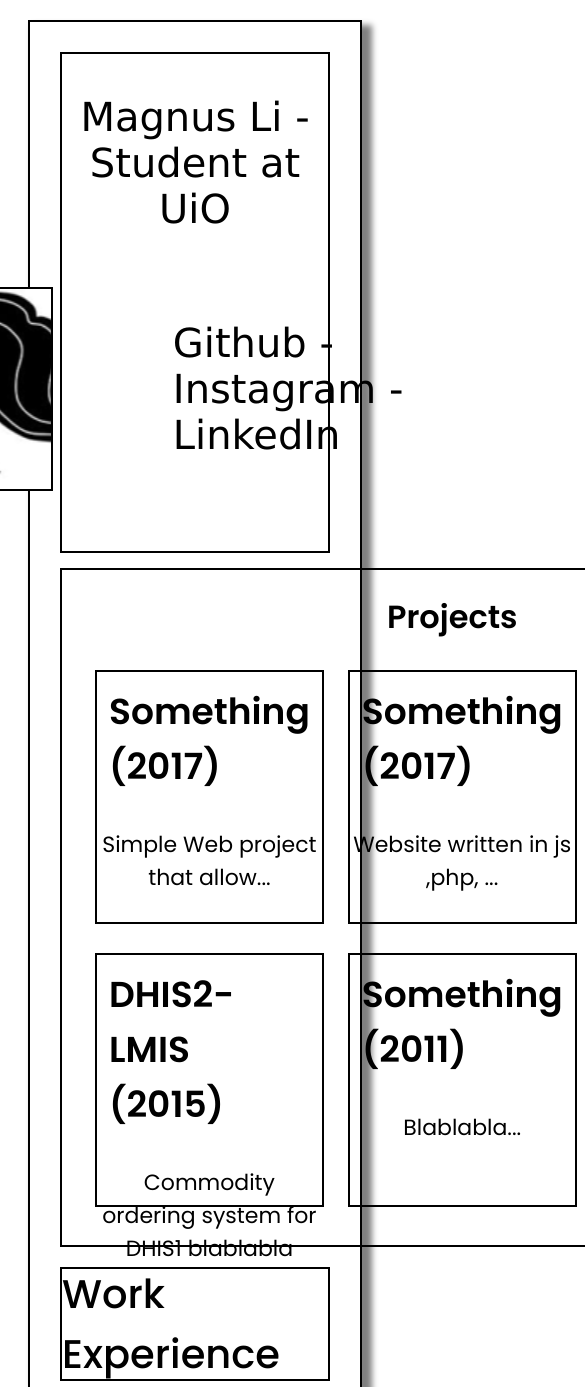
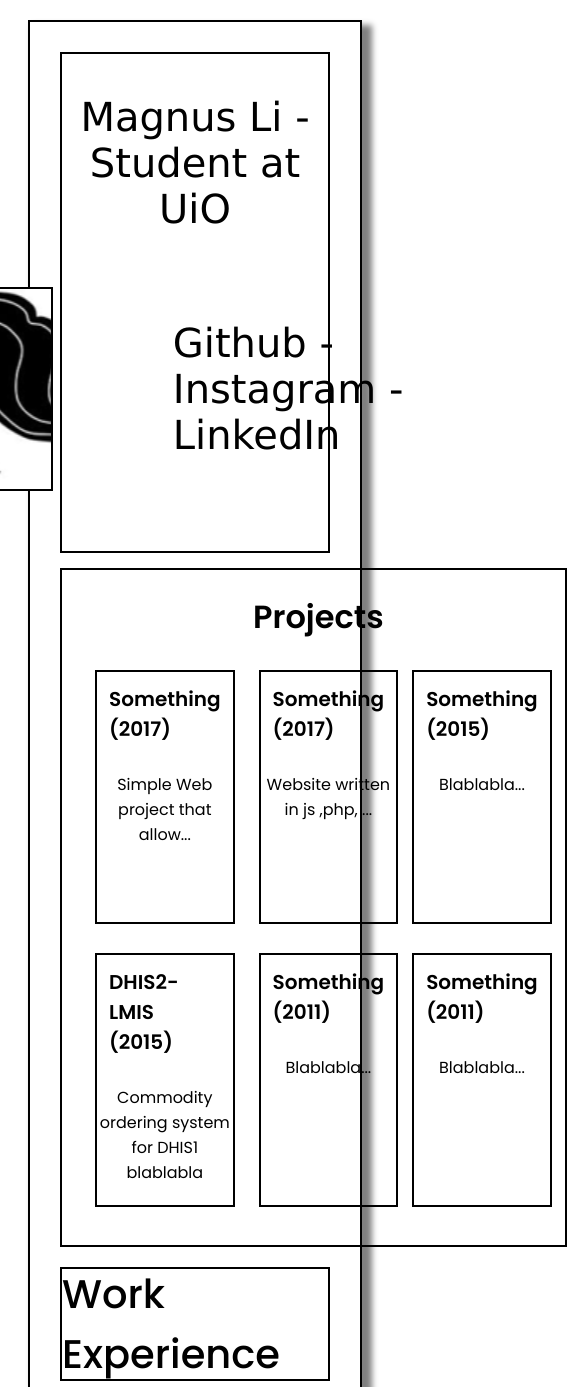
Before and after one commit to SudhirGourDian/HTML_Practice, a plain HTML site: page HTML_and_CSS_Assignment/index.html in a window 390 px wide. Shown: the top 1387 px of the page, 585 px wide, since content can reach past the window. Drawn offline with Linux system fonts and the light colour scheme.

Commit message:
Updated code for required changes

```diff
--- a/HTML_and_CSS_Assignment/Assignment1.css
+++ b/HTML_and_CSS_Assignment/Assignment1.css
@@ -27,18 +27,36 @@ body{
     box-shadow : 7px 8px 6px 3px grey;
     margin : 20px;
 }
-@media screen and (max-width : 1540px ){
+@media screen and (min-width : 1275px) and (max-width : 1540px ){
     .td-div p{
         font-size : 20px;
     }
 
 }
-@media screen and (max-width : 1275px ){
+@media screen and (min-width : 800px) and (max-width : 1275px ){
     .td-div p{
         font-size : 22px !important;
     }
 
+    .box-headings{
+        font-size : 25px !important;
+        font-weight : 800;
+    }
 }
+@media screen and (max-width : 800px ){
+    .td-div p{
+        font-size : 16px !important;
+    }
+
+    .box-headings{
+        font-size : 20px !important;
+        font-weight : 800;
+    }
+    #girl-image{
+        /* display : block !important;  */
+    }
+}
+
 .header{
     display : flex;
     flex-direction : column;
@@ -62,6 +80,8 @@ body{
     font-family :Verdana, Geneva, Tahoma, sans-serif  ;
 
 }
+
+
 
 #inner-para{
     font-weight : 500;
@@ -96,6 +116,7 @@ body{
     border : 2px solid black;
     /* width: 450px; */
     height : 250px;
+    /* height : auto; */
     margin-left : 20px;
     margin-top : 5px;
     margin-bottom : 20px;
--- a/HTML_and_CSS_Assignment/index.html
+++ b/HTML_and_CSS_Assignment/index.html
@@ -39,19 +39,19 @@
                     <tr>
                         <td>
                             <div class="td-div">
-                                <h2>Something (2017)</h2>
+                                <h2 class = "box-headings">Something (2017)</h2>
                                 <p class = "td-div-para">Simple Web project that allow...</p>
                             </div>
                         </td>
                         <td>
                             <div class="td-div">
-                                <h2>Something (2017)</h2>
+                                <h2 class = "box-headings">Something (2017)</h2>
                                 <p class = "td-div-para">Website written in js ,php, ...</p>
                             </div>
                         </td>
                         <td>
                             <div class="td-div" id="r1-l1">
-                                <h2>Something (2015)</h2>
+                                <h2 class = "box-headings">Something (2015)</h2>
                                 <p class = "td-div-para">Blablabla...</p>
                             </div>
                         </td>
@@ -59,19 +59,19 @@
                     <tr>
                         <td>
                             <div class="td-div">
-                                <h2>DHIS2-LMIS (2015)</h2>
+                                <h2 class = "box-headings">DHIS2-LMIS (2015)</h2>
                                 <p class = "td-div-para">Commodity ordering system for DHIS1 blablabla</p>
                             </div>
                         </td>
                         <td>
                             <div class="td-div">
-                                <h2>Something (2011)</h2>
+                                <h2 class = "box-headings">Something (2011)</h2>
                                 <p class = "td-div-para">Blablabla...</p>
                             </div>
                         </td>
                         <td>
                             <div class="td-div" id="r1-l2">
-                                <h2>Something (2011)</h2>
+                                <h2 class = "box-headings">Something (2011)</h2>
                                 <p class = "td-div-para">Blablabla...</p>
                             </div>
                         </td>
```
